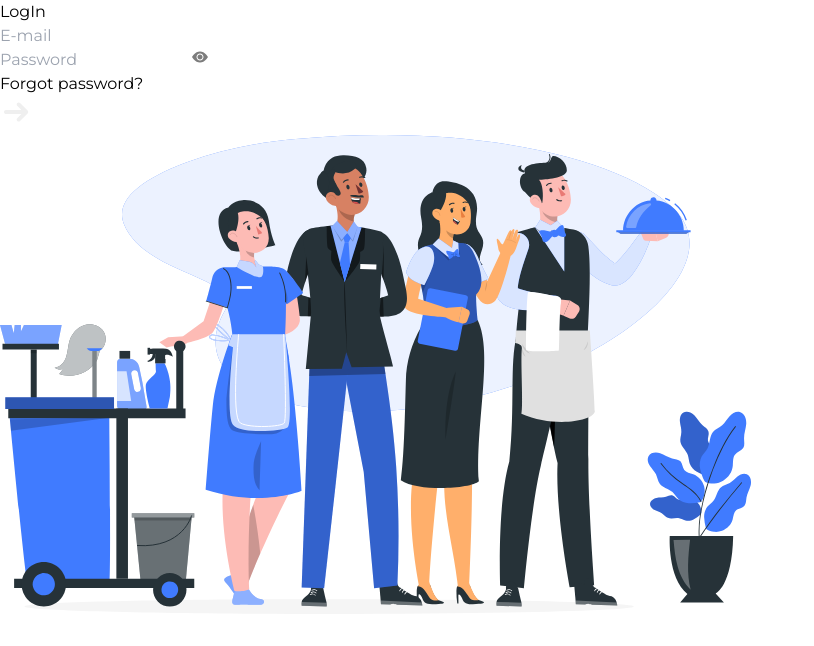
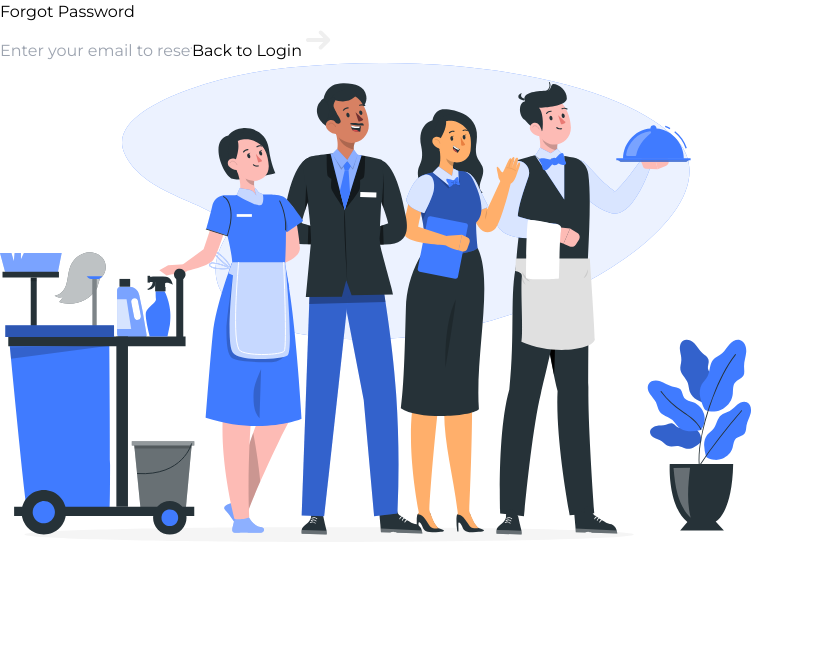
Before and after one commit to Kartikayy007/HotelCrewFrontend, a React (Vite) app: page /login in a window 1280 px wide. Both pictures are taken after a click on the link "Forgot password?". Shown: the top 646 px of the page, without its empty margins (0-814 px from the left). Built offline with nearby package versions, Linux system fonts and the light colour scheme.

Commit message:
added forgot password components

```diff
--- a/src/components/Login.jsx
+++ b/src/components/Login.jsx
@@ -8,6 +8,7 @@ const Login = () => {
   const [password, setPassword] = useState("");
   const [showPassword, setShowPassword] = useState(false);
   const [errorMsg, setErrorMsg] = useState("");
+  const [showForgotPassword, setShowForgotPassword] = useState(false);
 
   const navigate = useNavigate();
   const dispatch = useDispatch();
@@ -43,8 +44,55 @@ const Login = () => {
     });
   };
 
+  const resetMail = async () => {
+
+    if (!validateEmail(email)) {
+      setErrorMsg("Invalid Email");
+      return;
+    }
+    try {
+      const response = await axios.post("", { email });
+
+
+    } catch (error) {
+      setErrorMsg("Something went wrong. Try again later.");
+    }
+  };
+
   return (
     <div className="flex flex-col lg:flex-row min-h-screen font-Montserrat">
+      {showForgotPassword ? (
+        <div className="w-full lg:w-1/2 flex items-center justify-center">
+          <div className="w-full max-w-md space-y-14 mt- p-16">
+            <h1 className="text-[40px] font-bold">Forgot Password</h1>
+            <form className="w-[311px] relative bottom-4 space-y-5">
+              <input
+                type="email"
+                value={email}
+                onChange={(e) => setEmail(e.target.value)}
+                className={`w-full p-2 text-xs pl-4 border-b ${errorMsg ? 'border-red-500' : 'border-gray-700'} focus:outline-none font-normal font-[open sans]`}
+                placeholder="Enter your email to reset password"
+              />
+              {errorMsg && <div className="text-red-500 text-sm">{errorMsg}</div>}
+              <button
+                type="button"
+                onClick={() => setShowForgotPassword(false)}
+                className="relative left-56 text-xs text-gray-500"
+              >
+                Back to Login
+              </button>
+              <button
+                type="button"
+                onClick={resetMail}
+                className="w-full lg:w-[88px] h-[88px] bg-[#5663AC] text-white rounded-lg flex items-center justify-center hover:bg-[#6773AC] transition-colors ml-[215px] top-[6.3rem] relative"
+              >
+                <img src="src/assets/mingcute_arrow-up-fill.svg" alt="Submit" />
+              </button>
+
+            </form>
+          </div>
+        </div>
+      ) : (
         <div className="w-full lg:w-1/2 flex items-center justify-center">
           <div className="w-full max-w-md space-y-14 mt-28 p-16">
             <h1 className="text-[40px] font-bold">LogIn</h1>
@@ -78,7 +126,7 @@ const Login = () => {
               {errorMsg && <div className="text-red-500 text-sm">{errorMsg}</div>}
 
               <div className="text-right">
-              <a href="#" className="text-xs relative right-3 top-[-1em] text-gray-500">Forgot password?</a>
+                <a href="#" onClick={() => setShowForgotPassword(true)} className="text-xs  relative right-3 top-[-1em] text-gray-500">Forgot password?</a>
               </div>
               <button
                 type="submit"
@@ -91,10 +139,10 @@ const Login = () => {
                   <img src="src/assets/mingcute_arrow-up-fill.svg" alt="Submit" />
                 )}
               </button>
-
             </form>
           </div>
         </div>
+      )}
       <div className="flex items-center justify-center w-full max-w-[945px] h-auto bg-[#8094D4]">
         <img className="h-auto" src="src/assets/web2 1.svg" alt="Login Hero" />
       </div>
```
Lines whose indentation alone changed are shown as unchanged.
